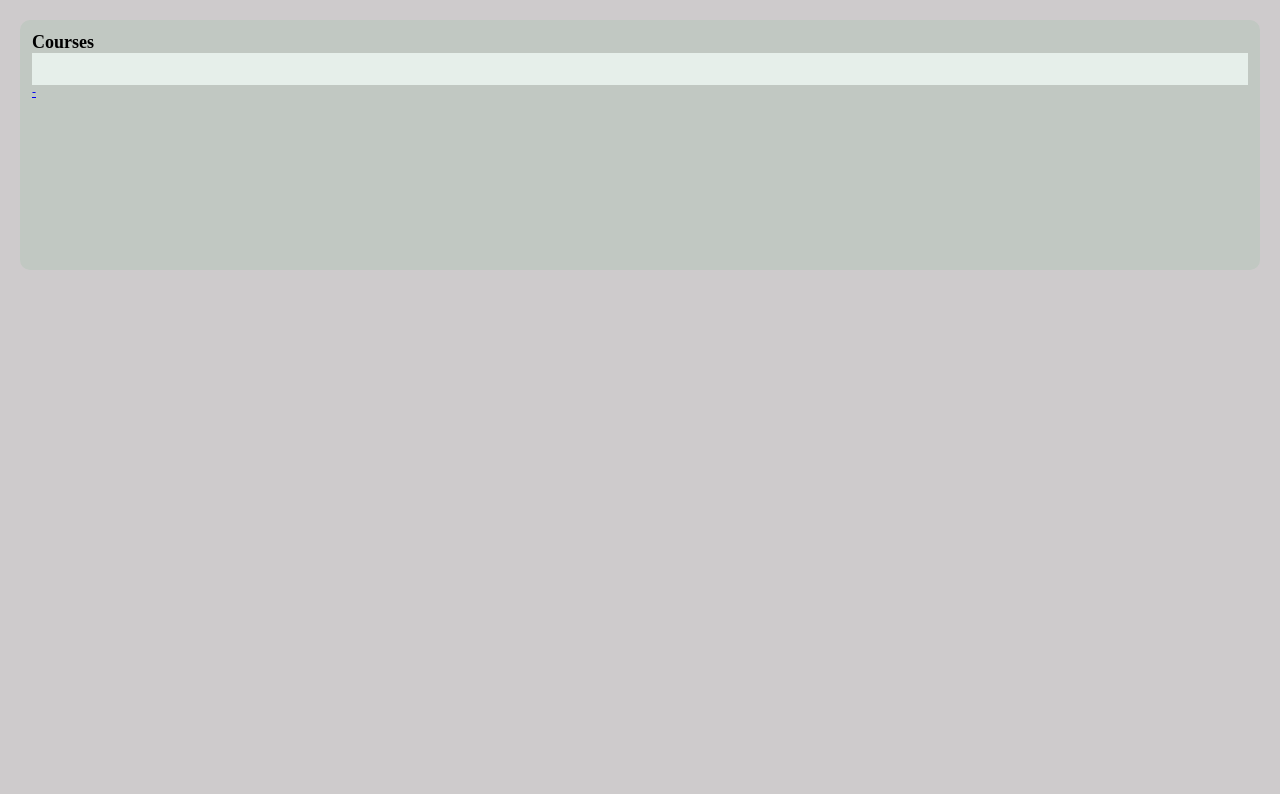
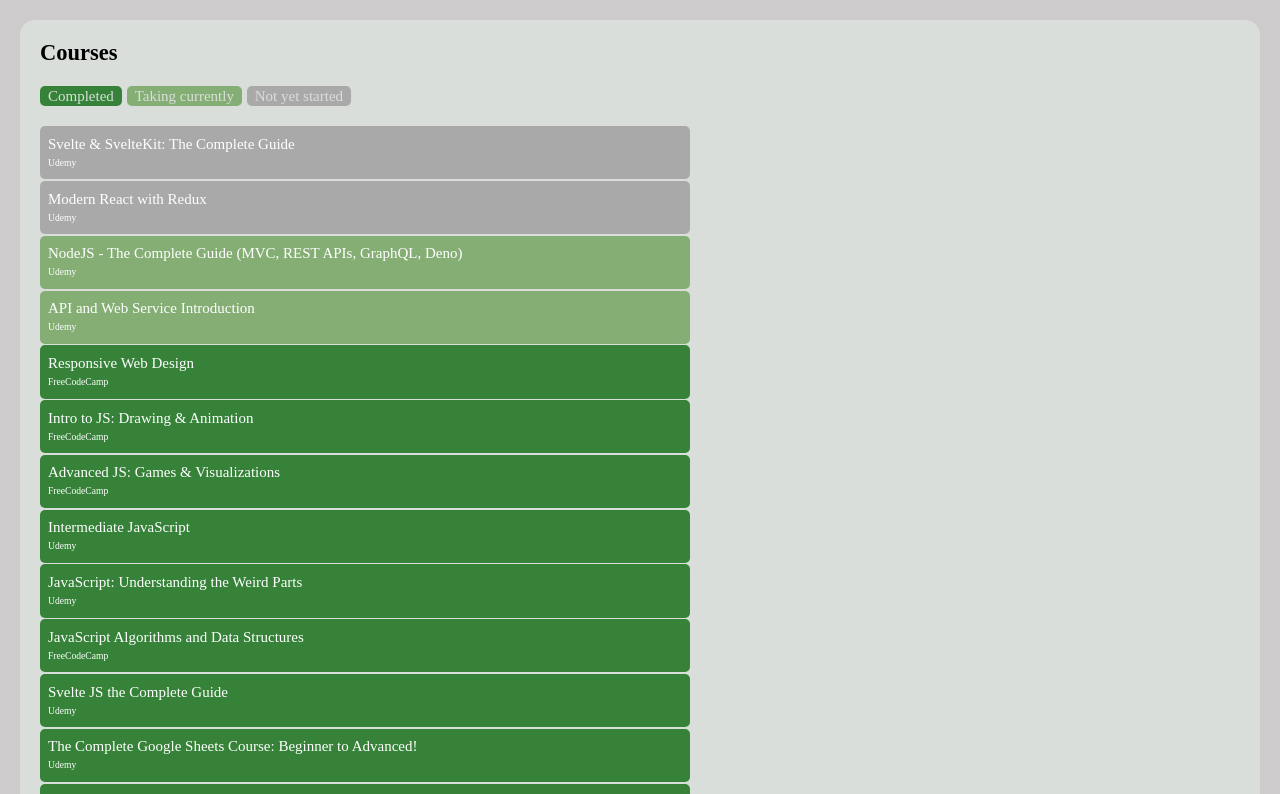
Before and after one commit to dragonflyinmypool/portfolio2, a SvelteKit app: page /courses in a window 1280 px wide. Shown: the top 794 px of the page. Built offline with nearby package versions, Linux system fonts and the light colour scheme.

Commit message:
fixed up courses, looking good

```diff
--- a/src/lib/data/courses.json
+++ b/src/lib/data/courses.json
@@ -28,17 +28,21 @@
 			"institution": "Udemy",
 			"status": "Not yet started"
 		},
-		{ "title": "Modern React with Redux", "institution": "Udemy", "status": "Completed" },
+		{ "title": "Modern React with Redux", "institution": "Udemy", "status": "Not yet started" },
 		{
 			"title": "NodeJS - The Complete Guide (MVC, REST APIs, GraphQL, Deno)",
 			"institution": "Udemy",
 			"status": "Taking currently"
 		},
-		{ "title": "API and Web Service Introduction", "institution": "Udemy", "status": "Completed" },
+		{
+			"title": "API and Web Service Introduction",
+			"institution": "Udemy",
+			"status": "Taking currently"
+		},
 		{
 			"title": "The Complete Google Sheets Course: Beginner to Advanced!",
 			"institution": "Udemy",
-			"status": "Taking currently"
+			"status": "Completed"
 		},
 		{
 			"title": "Completed math, physics, and structures courses",
--- a/src/lib/infoCards/CourseCard.svelte
+++ b/src/lib/infoCards/CourseCard.svelte
@@ -1,28 +1,42 @@
 <script>
 	// import genericCard.svelte
 	import GenericCard from '../GenericCard.svelte';
+	import { courses } from '$lib/data/courses.json';
+	console.log(courses);
+	// filter only courses that course.status is 'Completed'
+	const completedCourses = courses.filter((course) => course.status === 'Completed');
+	console.log(completedCourses);
 </script>
 
 <GenericCard>
-	<h2>Courses</h2>
-	<ul style="list-style:disc">
-		<li>Intermediate JavaScript</li>
-		<li>Understanding the Weird Parts</li>
-		<li>JavaScript Algorithms and Data Structures</li>
-		<li>Svelte.js, The Complete Guide by Max Schwarzmüller, Udemy</li>
-		<li>
-			NodeJS, The Complete Guide (MVC, REST APIs, GraphQL, Denode) by Max Schwarzmüller, Udemy
-		</li>
-		<li>The Complete Google Sheets Course: Beginner to Advanced!</li>
-	</ul>
-	<div class="flex-Text">
-		<a href={`./courses`} class="link">+</a>
+	<div class="layout">
+		<h3>Courses</h3>
+		<ul>
+			{#each completedCourses as course}
+				<li>
+					{course.title}
+					({course.institution})
+				</li>
+			{/each}
+			<div />
+		</ul>
+		<div class="flex-Text">
+			<a href={`./courses`} class="link">+</a>
+		</div>
 	</div>
 </GenericCard>
 
 <style>
+	.layout {
+		display: grid;
+		grid-template-rows: 45px 150px 35px;
+	}
 	ul {
-		padding: 15px;
+		list-style: none;
+		font-size: 10px;
+	}
+	li {
+		padding: 0.05rem 0;
 	}
 	.flex-Text {
 		display: flex;
@@ -30,7 +44,7 @@
 		justify-content: flex-start;
 		gap: 0.8rem;
 		padding-top: 0.5rem;
-		font-size: small;
+		font-size: 20px;
 		height: 32px;
 	}
 	.link {
--- a/src/lib/infoCards/IntroCard.svelte
+++ b/src/lib/infoCards/Header.svelte
@@ -3,12 +3,10 @@
 	import GenericCard from '../GenericCard.svelte';
 </script>
 
-<GenericCard>
-	<h1>Jamie Joseph Heiney</h1>
-</GenericCard>
+<h2>Jamie Joseph Heiney</h2>
 
 <style>
-	h1 {
-		font-size: 3.75rem;
+	h2 {
+		margin: 20px 10px;
 	}
 </style>
--- a/src/routes/+page.svelte
+++ b/src/routes/+page.svelte
@@ -1,7 +1,7 @@
 <script>
 	// Components
 	import ProjectCard from '$lib/ProjectCard.svelte';
-	import IntroCard from '$lib/infoCards/IntroCard.svelte';
+	import Header from '$lib/infoCards/Header.svelte';
 	import CourseCard from '$lib/infoCards/CourseCard.svelte';
 
 	// Project Cards Data
@@ -9,11 +9,13 @@
 </script>
 
 <main>
-	<IntroCard />
-	{#each cards as data}
-		<ProjectCard {data} />
-	{/each}
-	<CourseCard />
+	<Header />
+	<div class="grid">
+		{#each cards as data}
+			<ProjectCard {data} />
+		{/each}
+		<CourseCard />
+	</div>
 </main>
 
 <style>
@@ -21,7 +23,8 @@
 		/* Set the max width, and center content */
 		max-width: 1200px;
 		margin: auto;
-
+	}
+	.grid {
 		/* Make a grid */
 		display: grid;
 		grid-template-columns: repeat(auto-fit, minmax(325px, 1fr));
--- a/src/routes/courses/+page.svelte
+++ b/src/routes/courses/+page.svelte
@@ -1,25 +1,128 @@
 <script>
-	// import genericCard.svelte
-	import GenericCard from '../../lib/GenericCard.svelte';
+	import { courses } from '$lib/data/courses.json';
+	const sortedCourses = courses.sort((a, b) => {
+		if (a.status === 'Not yet started' && b.status !== 'Not yet started') {
+			return -1;
+		} else if (a.status !== 'Not yet started' && b.status === 'Not yet started') {
+			return 1;
+		} else if (a.status === 'Taking currently' && b.status !== 'Taking currently') {
+			return -1;
+		} else if (a.status !== 'Taking currently' && b.status === 'Taking currently') {
+			return 1;
+		} else if (a.status === 'Completed' && b.status !== 'Completed') {
+			return -1;
+		} else if (a.status !== 'Completed' && b.status === 'Completed') {
+			return 1;
+		} else {
+			return 0;
+		}
+	});
 </script>
 
-<GenericCard>
+<div class="page">
 	<h2>Courses</h2>
-	<div class="grid" />
+	<div class="key">
+		<div class="completed">Completed</div>
+		<div class="taking">Taking currently</div>
+		<div class="notStarted">Not yet started</div>
+	</div>
+	<div class="grid">
+		{#each courses as course}
+			{#if course.status === 'Completed'}
+				<div class="completed row">
+					<p>{course.title}</p>
+					<span>{course.institution}</span>
+				</div>
+			{:else if course.status === 'Taking currently'}
+				<div class="taking row">
+					<p>{course.title}</p>
+					<span>{course.institution}</span>
+				</div>
+			{:else if course.status === 'Not yet started'}
+				<div class="notStarted row">
+					<p>{course.title}</p>
+					<span>{course.institution}</span>
+				</div>
+			{/if}
+		{/each}
+	</div>
+
 	<div class="flex-Text">
 		<a href={`../`} class="link">-</a>
 	</div>
-</GenericCard>
+</div>
 
 <style>
+	.page {
+		background-color: #dadedb;
+		padding: 20px;
+		border-radius: 15px;
+	}
+	h2 {
+		margin-bottom: 20px;
+	}
+	.key {
+		display: flex;
+		justify-content: flex-start;
+		gap: 0.3rem;
+		color: #dadedb;
+		margin-bottom: 20px;
+	}
+	.key > * {
+		padding: 0.1rem 0.5rem;
+		border-radius: 5px;
+	}
 	.grid {
 		display: grid;
 		grid-gap: 0.1rem;
-		padding: 1rem;
+		background-color: #dadedb;
+		grid-template-columns: minmax(80px, 650px);
+		max-width: 900px;
+		border-radius: 15px;
+		color: white;
+	}
+	.grid > * {
+		background-color: var(--card-background);
+		padding: 0.6rem 0.5rem;
+		border-radius: 5px;
+	}
+	/* green border */
+	.completed {
+		background-color: #358238;
+	}
+
+	/* grey border */
+	.taking {
+		background-color: rgb(133, 174, 117);
+	}
+	.notStarted {
+		background-color: #a9a9a9;
+	}
+	span {
+		font-size: 0.6rem;
+	}
+
+	.flex-Text {
+		display: flex;
+		flex-direction: row;
+		justify-content: flex-start;
+		gap: 0.8rem;
+		padding-top: 0.5rem;
+		font-size: 20px;
+		height: 32px;
+	}
+	.link {
 		background-color: #e6efea;
+		padding: 0.6rem 0.5rem;
+		line-height: 4px;
 	}
-	.grid > div {
-		background-color: lightblue;
-		padding: 0.6rem 0.5rem;
+
+	a {
+		color: var(--title-color);
+		font-family: myFirstFont;
+		text-decoration: none;
+		font-weight: bold;
+		border-radius: 10px;
+		line-height: 12px;
 	}
 </style>
```
